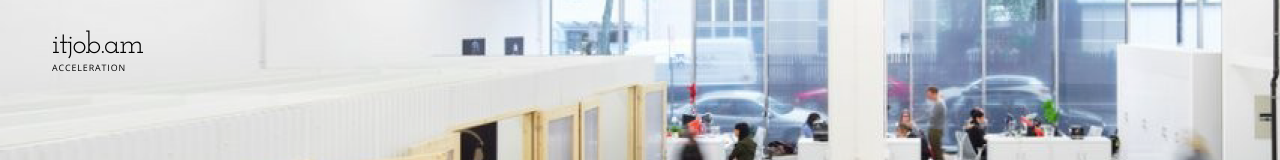
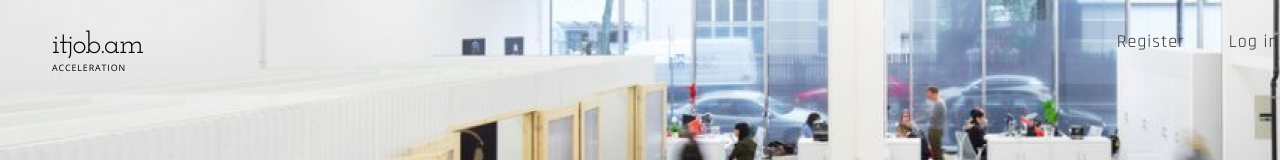
Before and after one commit to atom-22/test, a plain HTML site: page index.html in a window 1280 px wide. Shown: the top 160 px of the page. Drawn offline with nearby package versions, Linux system fonts and the light colour scheme.

Commit message:
some changes with width

```diff
--- a/workSpace.css
+++ b/workSpace.css
@@ -5,7 +5,7 @@
 }
 
 .wrapper{
-	width: 1600px;
+	width: 100%;
 	margin: 0 auto;
 }
 
@@ -21,14 +21,13 @@ header>div{
 }
 
 #input{
-	margin-left: 1396px;
+	margin-left: 87.25%;
 }
 
 #input p{
 	display: inline-block;
 	font-size: 18px;
 	letter-spacing: 1px;
-	/*line-height: auto;*/
 	color: rgb(51,51,51);
 	font-family: 'Rajdhani', sans-serif;
 }
@@ -51,7 +50,6 @@ header>div{
 
 #accel{
 	font-size: 8.9px;
-	/*line-height: auto;*/
 	letter-spacing: 0.89px;
 	font-stretch: condensed;
 	font-family: 'Open Sans', sans-serif;
@@ -118,7 +116,6 @@ a{
 
 #first>h1{
 	font-size: 48px;
-	/*line-height: auto;*/
 	letter-spacing: 1px;
 	font-weight: normal;
 	text-align: center;
@@ -223,7 +220,6 @@ a{
 .square>p{
 	font-family: 'Rajdhani', sans-serif;
 	text-align: center;
-	/*line-height: auto;*/
 	margin-top: 30px;
 	font-size: 48px;
 	color: rgb(255,255,255);
@@ -304,7 +300,6 @@ a{
 	text-align: center;
 	font-size: 48px;
 	letter-spacing: 1px;
-	/*line-height: auto;*/
 	color: rgb(51,51,51);
 }
 
@@ -341,7 +336,6 @@ a{
 	font-family: 'Rajdhani', sans-serif;
 	font-weight: bold;
 	font-size: 24px;
-	/*line-height: auto;*/
 	letter-spacing: 1px;
 	color: rgb(255,255,255);
 	text-align: center;
```
